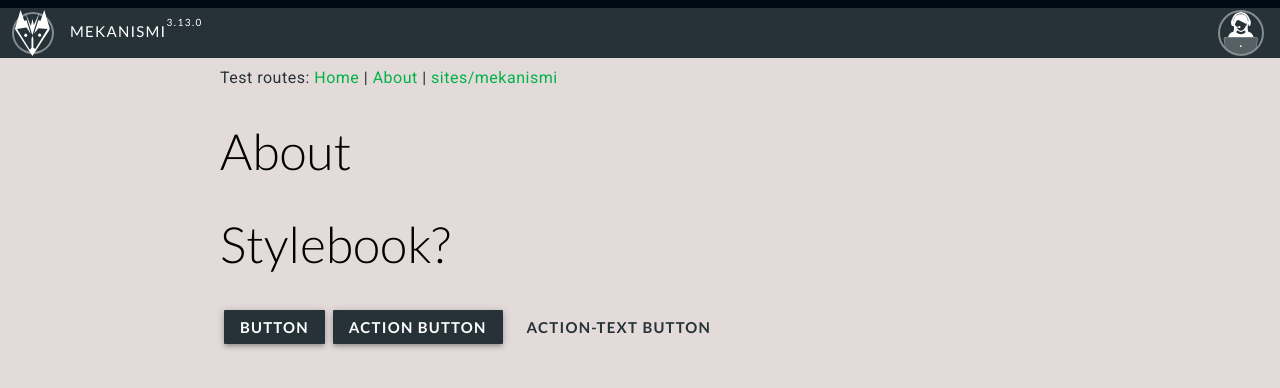
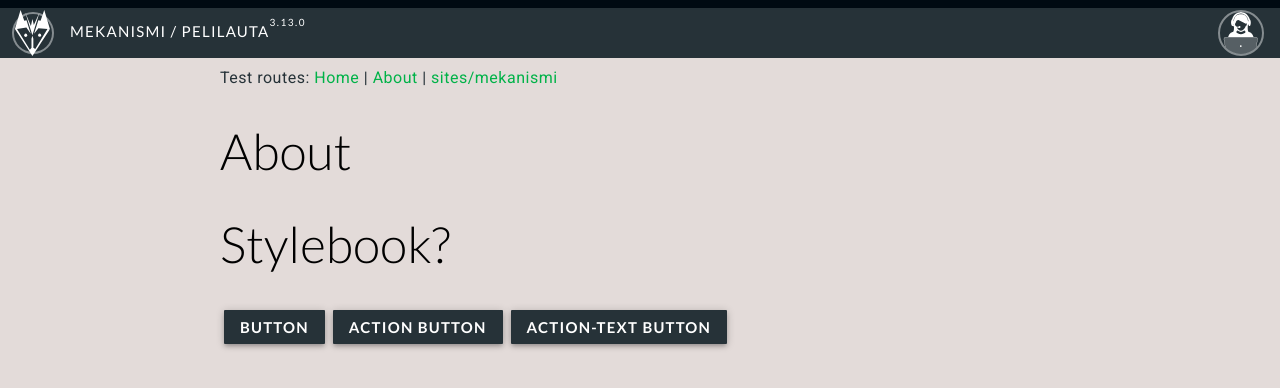
Before and after one commit to villetakanen/mekanismi, a Vue app: page /about in a window 1280 px wide. Shown: the top 388 px of the page. Built offline with nearby package versions, Linux system fonts and the light colour scheme; no server answers.

Commit message:
feat: buttons moved to a sfc

```diff
--- a/package.json
+++ b/package.json
@@ -48,9 +48,9 @@
     "@editorjs/editorjs": "^2.18.0",
     "@editorjs/header": "^2.5.0",
     "@editorjs/paragraph": "^2.7.0",
-    "firebase": "^7.21.0",
+    "firebase": "^7.21.1",
     "register-service-worker": "^1.7.1",
     "vue": "^3.0.0",
-    "vue-router": "^4.0.0-beta.11"
+    "vue-router": "^4.0.0-beta.12"
   }
 }
--- a/src/assets/layout.scss
+++ b/src/assets/layout.scss
@@ -87,7 +87,6 @@ button {
 
   //animation
   background-position: center;
-  transition: background 1.5s;
   transition: box-shadow 1.5s;
   //box-shadow: var(--shadow-2dp);
   @include BoxShadow(3);
@@ -95,20 +94,10 @@ button {
     box-shadow: none;
     background: var(--color-primary-lighten) radial-gradient(circle, transparent 1%, var(--color-primary) 1%) center/15000%;
   }
-  &:hover{
-    @include BoxShadow(4);
-    background-color: var(--color-primary-accent);
-  }
 }
 
-button.action-text{
-  background-color: var(--color-base);
-  color: var(--color-primary);
-  box-shadow: none;
-}
-button.action-text:hover {
-  background: var(--color-primary-light-tint) radial-gradient(circle, transparent 1%, var(--color-base) 1%) center/15000%;
-}
+
+
 
 // Material Banner element
 div.material-banner {
--- a/src/assets/material-components.scss
+++ b/src/assets/material-components.scss
@@ -16,14 +16,21 @@
 }
 
 button.material-button {
+  background-color: var(--color-primary);
   @include BoxShadow(4);
   transition: background 0.8s;
+  transition: box-shadow 1.2s;
+  &.material-button-hover{
+    background-color: var(--color-primary-dark);
+    @include BoxShadow(6);
+  }
   &.material-button-text {
     background: none;
     color: var(--color-primary);
     box-shadow: none;
     &.material-button-hover{
       background-color: var(--color-shadow-14);
+      @include BoxShadow(6);
     }
   }
 }
--- a/src/components/app/MaterialAppBar.vue
+++ b/src/components/app/MaterialAppBar.vue
@@ -3,7 +3,7 @@
     id="appBar"
     :class="elevationClass">
     <button class="appLogoButton"><img src="../../assets/fox.svg"/></button>
-    <h1>Mekanismi</h1>
+    <h1>Mekanismi / Pelilauta</h1>
     <VersionInfo/>
     <div
       v-if="userSessionActive"
--- a/src/views/stream/Post.vue
+++ b/src/views/stream/Post.vue
@@ -1,7 +1,7 @@
 <template>
   <div class="newPost material-card">
     <div id="newPostJSEditor"></div>
-    <button @click="post()">post!</button>
+    <MaterialButton :action="post">post!</MaterialButton>
   </div>
   <Stream/>
 </template>
@@ -13,11 +13,13 @@ import Paragraph from '@editorjs/paragraph'
 import firebase from 'firebase/app'
 import 'firebase/firestore'
 import Stream from '/@/components/stream/Stream.vue'
+import MaterialButton from '/@/components/app/MaterialButton.vue'
 import { useProfile } from '../../lib/useProfile'
 
 export default defineComponent({
   components: {
-    Stream
+    Stream,
+    MaterialButton
   },
   setup () {
     const editor = new EditorJS({
```
Also changed, not shown: src/components/app/MaterialButton.vue (+8 -2 lines), 1 other file (tests, documents, lock files or other folders).
